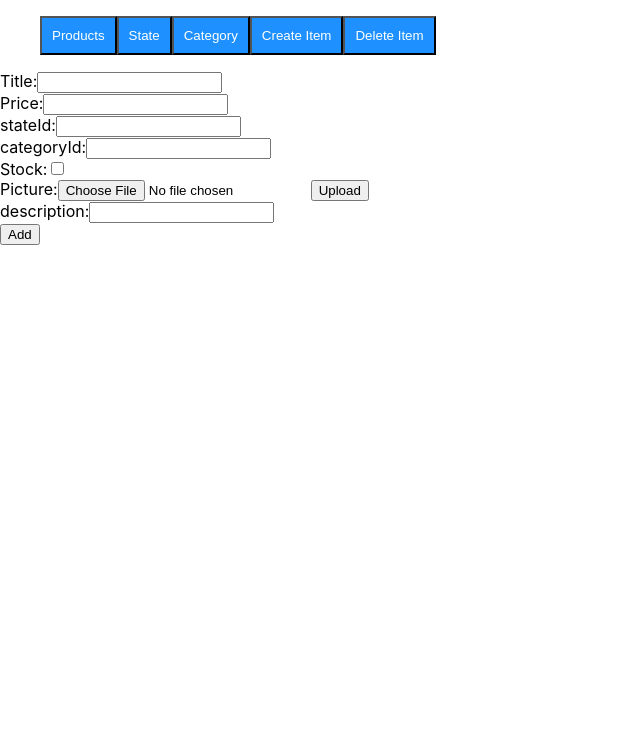
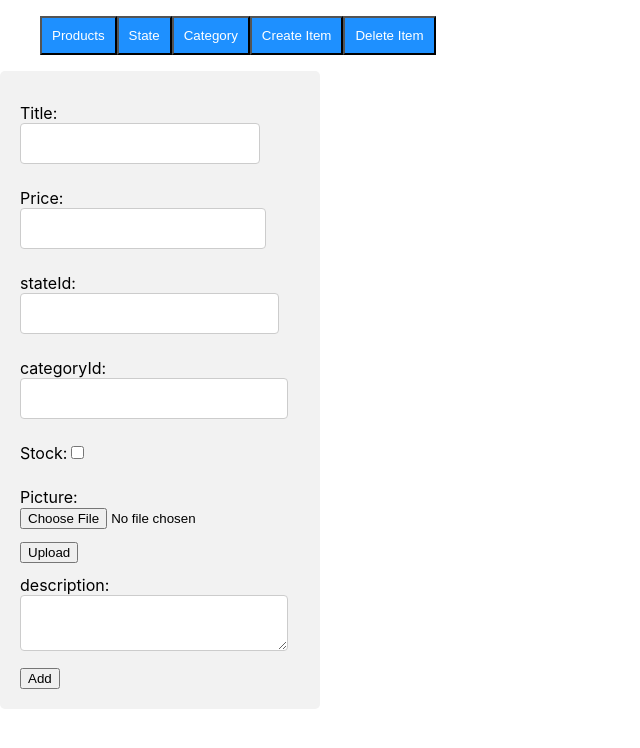
Before and after one commit to Lazar1983/eCommerceAppReact, a React (Create React App) app: page /createItem in a window 1280 px wide. Shown: the top 748 px of the page, without its empty margins (0-640 px from the left). Built offline with nearby package versions, Linux system fonts and the light colour scheme.

Commit message:
css buttons

```diff
--- /dev/null
+++ b/src/components/createItem.css
@@ -0,0 +1,45 @@
+* {
+  box-sizing: border-box;
+}
+
+input[type=text], input[type=number], textarea {
+  width: 100%;
+  padding: 12px;
+  border: 1px solid #ccc;
+  border-radius: 4px;
+  resize: vertical;
+}
+
+label {
+  padding: 12px 12px 12px 0;
+  display: inline-block;
+}
+
+input[type=submit] {
+  background-color: #4CAF50;
+  color: white;
+  padding: 12px 20px;
+  border: none;
+  border-radius: 4px;
+  cursor: pointer;
+  float: right;
+}
+
+button:hover {
+  background-color: #45a049;
+}
+
+.container {
+  border-radius: 5px;
+  background-color: #f2f2f2;
+  padding: 20px;
+  width: 25%;
+}
+
+
+@media screen and (max-width: 600px) {
+  .col-25, .col-75, input[type=submit] {
+    width: 100%;
+    margin-top: 0;
+  }
+}
--- a/src/components/createItem.js
+++ b/src/components/createItem.js
@@ -1,5 +1,6 @@
 import React from 'react';
 import axios from 'axios';
+import './createItem.css';
 // import { Link } from "react-router-dom";
 
 export default class CreateItem extends React.Component {
@@ -51,7 +52,7 @@ export default class CreateItem extends React.Component {
 
     return (
       <div>
-        <form onSubmit={this.handleSubmit}>
+        <form className="container" onSubmit={this.handleSubmit}>
           <label>Title:<input type="text" name="this.state.title" value={this.state.title} onChange={this.handleTitle} /></label><br/>
           <label>Price:<input type="number" name="price" value={this.state.price} onChange={this.handlePrice} /></label><br/>
           <label>stateId:<input type="number" name="stateId" value={this.state.stateId} onChange={this.handleStateId} /></label><br/>
@@ -59,7 +60,7 @@ export default class CreateItem extends React.Component {
           <label>Stock:<input type="checkbox" name="stock" value={this.state.stock} onChange={this.handleStock} /></label><br/>
           <label>Picture:<input type="file" name="picture" value={this.state.picture} onChange={this.handlePicture} /></label>
           <button type='upload'>Upload</button><br/>
-          <label>description:<input type="textarea" name="description" value={this.state.description} onChange={this.handleDescription} /></label><br/>
+          <label>description:<textarea type="text" name="description" value={this.state.description} onChange={this.handleDescription} /></label><br/>
           <button type="submit">Add</button>
         </form>
       </div>
```
